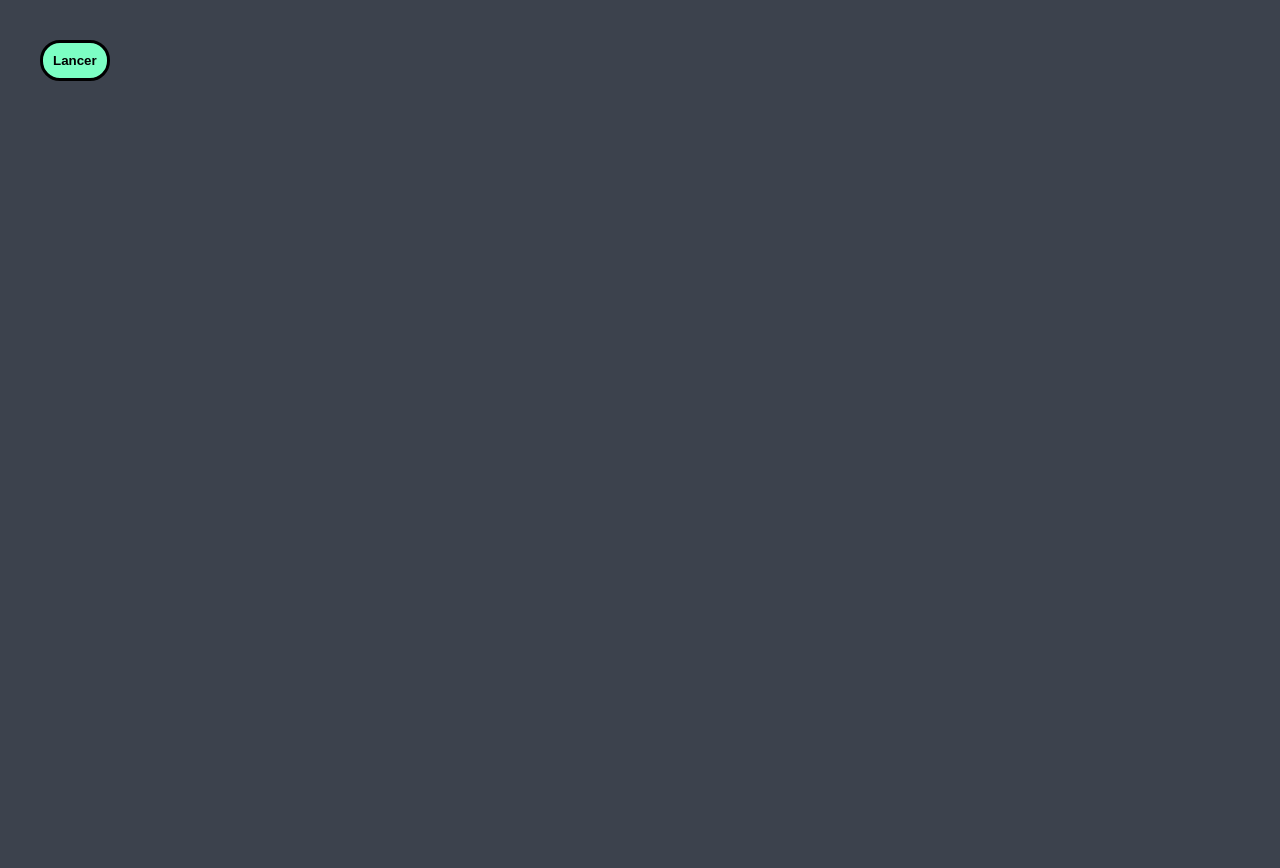
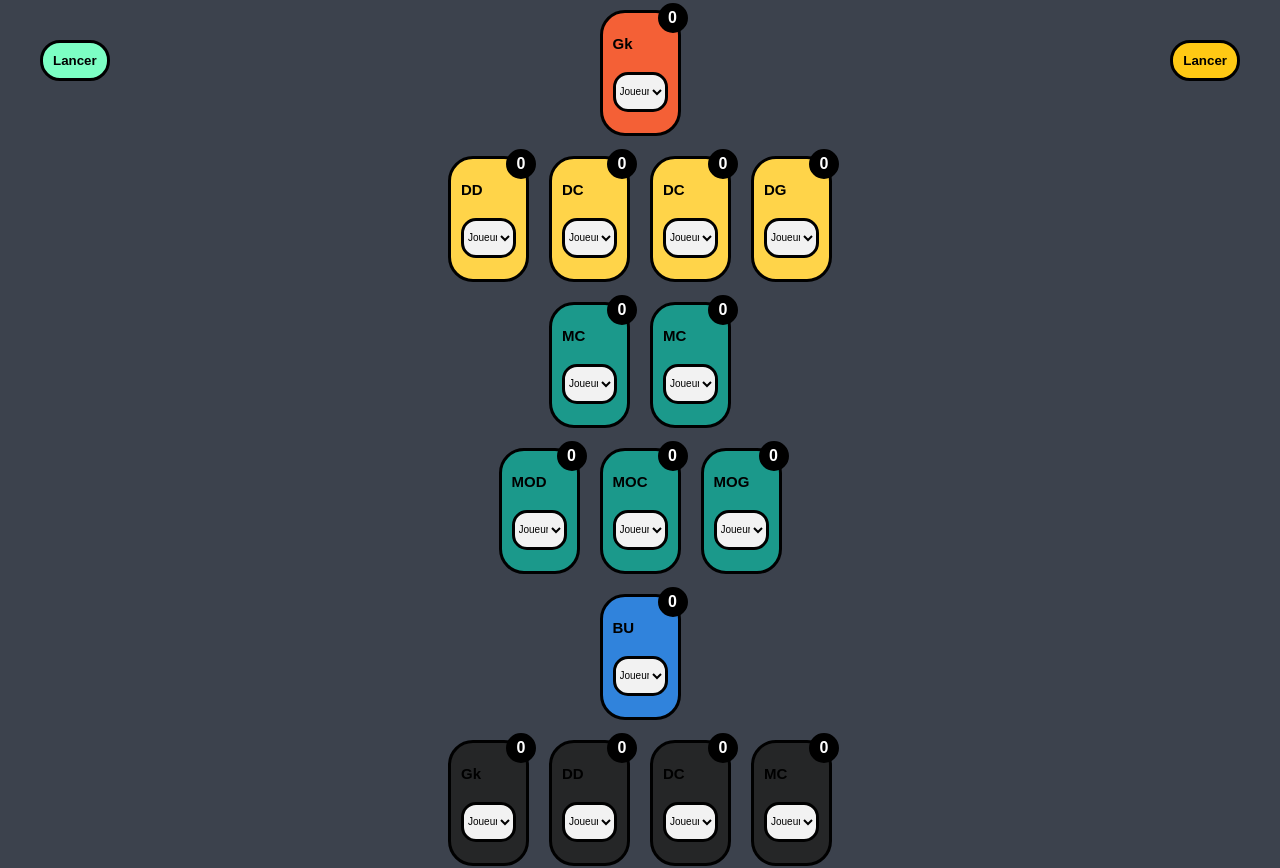
Before and after one commit to NicoalsL/gamefifa, a React (Vite) app: page / in a window 1280 px wide. Shown: the top 868 px of the page. Before the commit the page ends 800 px from the top, so only its background shows below. Built offline with nearby package versions, Linux system fonts and the light colour scheme.

Commit message:
quatorze

```diff
--- a/src/App.jsx
+++ b/src/App.jsx
@@ -12,12 +12,14 @@ function App() {
 
   }
 
+
   function CreationEquipe(){
     const [nombre, setNombre] = useState([0,0,0,0,0,0,0,0,0,0,0,0,0,0,0,0,0,0]); // Use useState here
     const [selectedOptions, setSelectedOptions] = useState({}); // Ajout d'un état pour suivre les options sélectionnées
     const [debut, setDebut] = useState(false)
     const [jouez, setJouez] = useState('Lancer')
     const [selectedPlayers, setSelectedPlayers] = useState(new Set());
+    const [pileface, setpileface] = useState('Lancer');
 
     const probabilites = [0, 1, 1, 2, 2, 2, 3, 3, 4];
 
@@ -25,6 +27,15 @@ function App() {
       const index = Math.floor(Math.random() * probabilites.length);
       return probabilites[index];
     }
+
+    function lancerPileOuFace() {
+      const result = Math.random() < 0.5 ? 'Domicile' : 'Exterieur';
+      setpileface(result)
+    }
+
+    // Utilisation de la fonction
+
+
 
     function handleSelectChange(event, uniqueId) {
       const player = event.target.value;
@@ -47,6 +58,7 @@ function App() {
 
     function handChange(){
       setJouez('Relancer')
+      setpileface('lancer')
       setSelectedPlayers(new Set())
       setDebut(true)
       const nouveauNombre = Array(18).fill(0).map(() => randomValue());
@@ -59,7 +71,7 @@ function App() {
       <div style={{display: "flex", justifyContent: 'center', alignItems: 'center', flexDirection: 'column', padding: 0, margin: 0, width: window.innerWidth}}>
         {joueurs.map((joueur, ij) =>{
           console.log(joueur.subcategories)
-          if(debut){
+          if(!debut){
 
           return(
           <div  key={ij} className='row' style={{ width: window.innerWidth }}>
@@ -69,23 +81,24 @@ function App() {
             index += 1
             console.log('index:', index)
             return(
-                      <div key={pi} style={{margin: 10, border:'black solid 3px', width: 55 ,borderRadius: 25, height: 100 , padding: 10, display: 'flex', justifyContent: 'center' , flexDirection: 'column', backgroundColor: joueur.color}}>
-                        <div style={{display: 'flex', marginBottom: 10, color: 'black', flexDirection: 'row', justifyContent: 'space-around', textAlign: 'center', alignItems: 'center'}}>
-                        <p style={{fontWeight: 'bold'}}>{play.subRole}</p>
-                      <div style={{border: 'black 5px solid', height: 15, width: 15, background: 'black', borderRadius: 30, textAlign: 'center', display: 'flex', justifyContent: 'center', alignItems:'center'}}>
-                        <p style={{margin: 0, padding: 0, textAlign: 'center', fontWeight: 'bold', color: 'white'}}>{nombre[index - 1]}</p>
+                      <div key={pi} style={{margin: 10, position: 'relative',border:'black solid 3px', width: 55 ,borderRadius: 25, height: 100 , padding: 10, display: 'flex', justifyContent: 'center' , flexDirection: 'column', backgroundColor: joueur.color}}>
+                        <div style={{display: 'flex', marginBottom: 10, color: 'black', flexDirection: 'row', textAlign: 'center', alignItems: 'center'}}>
+                        <p style={{fontWeight: 'bold', fontSize:15}}>{play.subRole}</p>
+                      <div style={{border: 'black 5px solid',position: 'absolute',top: -10, right: -10, height: 20, width: 20, background: 'black', borderRadius: 50, textAlign: 'center', display: 'flex', justifyContent: 'center', alignItems:'center'}}>
+                        <p style={{margin: 0, padding: 0, textAlign: 'center', fontWeight: 'bold', color: 'white',}}>{nombre[index - 1]}</p>
                         </div>
                       </div>
-                      <p style={{ margin: 0, padding: 0, textAlign: 'center', fontWeight: 'bold', fontSize: 15, color: 'black',overflowWrap: 'break-word'  }}>{selectedOptions[uniqueId] ? selectedOptions[uniqueId] : 'joueur'}</p> {/* Afficher la valeur sélectionnée */}
+                      {/* <p style={{ margin: 0, padding: 0, textAlign: 'center', fontWeight: 'bold', fontSize: 15, color: 'black',overflowWrap: 'break-word'  }}>{selectedOptions[uniqueId] ? selectedOptions[uniqueId] : 'joueur'}</p> Afficher la valeur sélectionnée */}
 
-                      {!selectedOptions[uniqueId] && <select name="" id={uniqueId} onChange={(e) => handleSelectChange(e, uniqueId)}>
+                      {!selectedOptions[uniqueId] ? <select name="" id={uniqueId} onChange={(e) => handleSelectChange(e, uniqueId)}>
                         <option>Joueur</option>
                         {play.players[nombre[index - 1]]
                           .filter(player => !selectedPlayers.has(player)) // Filtrer les joueurs déjà sélectionnés
                           .map((player, i) => (
                             <option key={i}>{player}</option>
                           ))}
-                      </select>}
+                      </select> :
+                      <p style={{ margin: 0, padding: 0, textAlign: 'center', fontWeight: 'bold', fontSize: 10, color: 'black',overflowWrap: 'break-word'  }}>{selectedOptions[uniqueId] ? selectedOptions[uniqueId] : 'joueur'}</p> }
 
                       </div>
                 )
@@ -103,6 +116,8 @@ function App() {
       })}
 
         <button type="button" onClick={handChange} style={{margin: 50, position: 'fixed', top: -10, left: -10, background: '#7CFFC4', padding: 10, borderRadius: 20, fontWeight: 'bold', border: '3px black solid'}}>{jouez}</button>
+        <button type="button" onClick={lancerPileOuFace} style={{margin: 50, position: 'fixed', top: -10, right: -10, background: '#FFC914', padding: 10, borderRadius: 20, fontWeight: 'bold', border: '3px black solid'}}>{pileface}</button>
+
       </div>
     )
 }
--- a/src/index.css
+++ b/src/index.css
@@ -26,7 +26,7 @@ select {
   border: 3px solid #000000; /* Bordure */
   border-radius: 15px; /* Rayon de la bordure pour des coins arrondis */
   margin-top: 10px;
-  font-size: 16px; /* Taille du texte */
+  font-size: 10px; /* Taille du texte */
   cursor: pointer; /* Forme du curseur lors du survol */
 }
 
```
